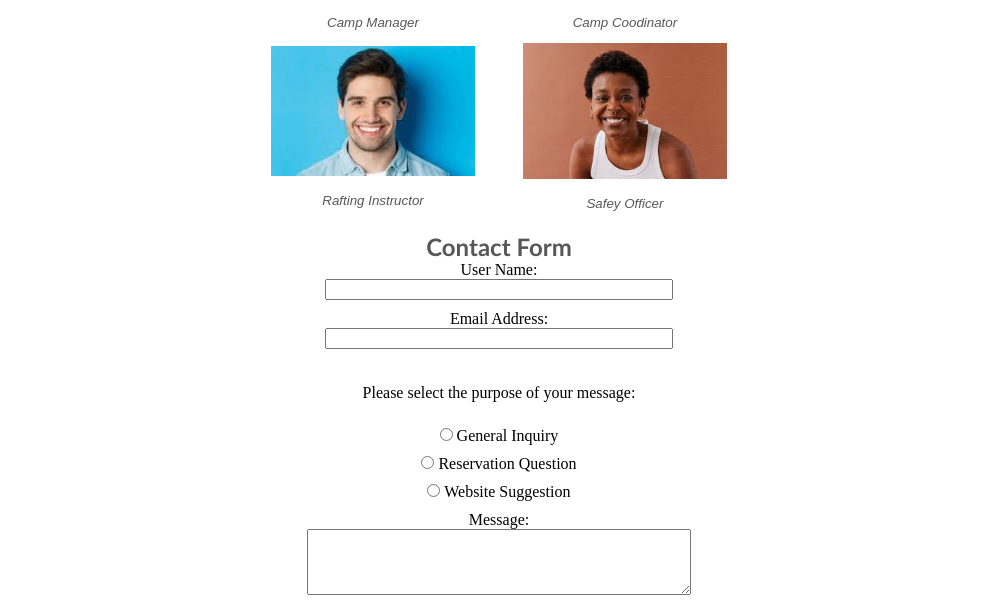
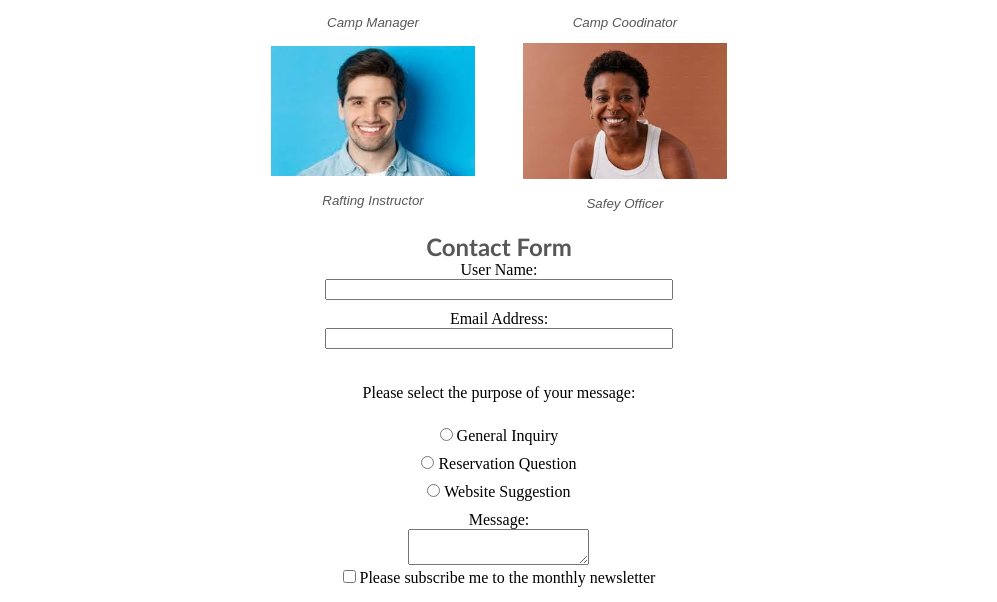
Before and after one commit to Mikelesnr/wdd130, a plain HTML site: page wwr/contact.html in a window 1280 px wide. Shown: the part 1249-1851 px from the top of the page, without its empty margins (141-1138 px from the left). Drawn offline with Linux system fonts and the light colour scheme.

Commit message:
Update contact.html

```diff
--- a/wwr/contact.html
+++ b/wwr/contact.html
@@ -125,15 +125,9 @@
             />
             <label for="suggestion">Website Suggestion</label><br />
           </div>
-          <label for="textarea" class="input-label">Message:</label><br />
-          <textarea
-            id="textarea"
-            name="textarea"
-            rows="4"
-            cols="50"
-            class="input form-input"
-          ></textarea
-          ><br />
+          <label class="input-label">Message:</label><br />
+          <textarea></textarea>
+          <br />
           <input
             type="checkbox"
             id="newsletter"
```
